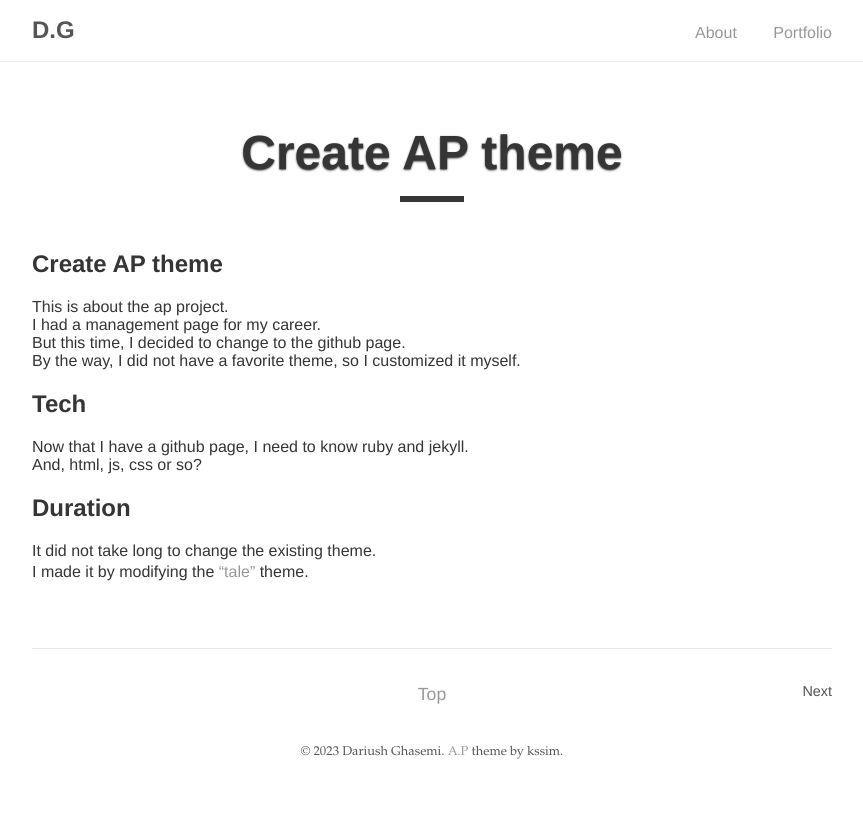
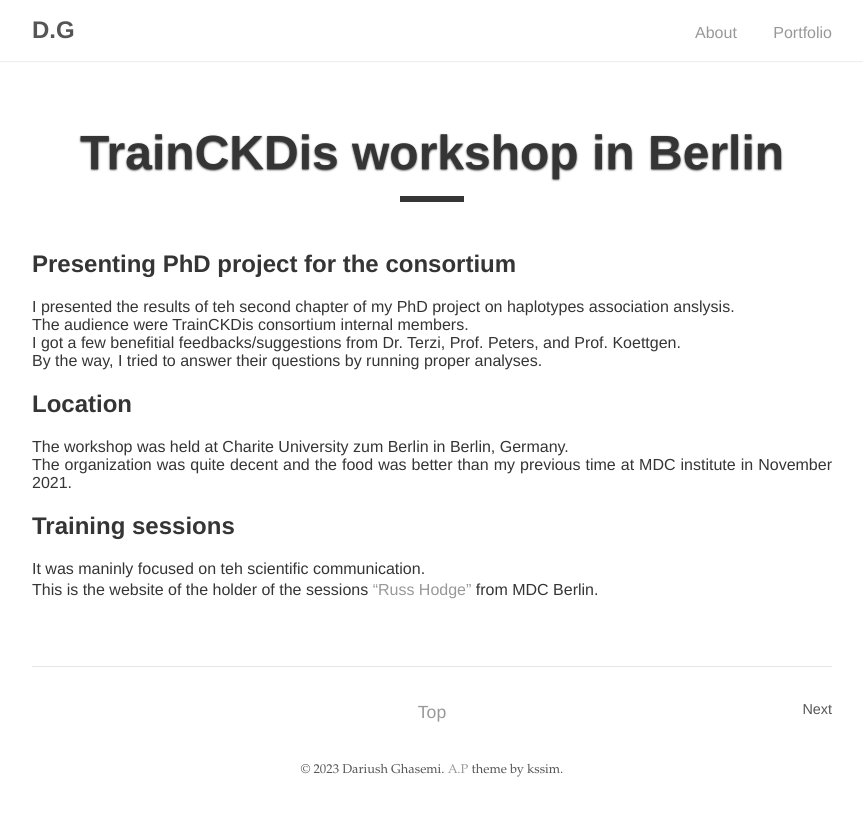
Before and after one commit to dariushghasemi/dariushghasemi.github.io, a Jekyll site: the page built from _posts/2018-03-25-create-ap.theme.md, in a window 1280 px wide. Shown: the top 816 px of the page, without its empty margins (208-1071 px from the left). Built offline with Jekyll 4.4.1, drawn with Linux system fonts in a browser that asks for light colours.

Commit message:
Charite workshop

```diff
--- a/_posts/2018-03-25-create-ap.theme.md
+++ b/_posts/2018-03-25-create-ap.theme.md
@@ -1,23 +1,23 @@
 ---
 layout: post
-title:  "Create AP theme"
-info: "Create About/Portfolio theme"
-tech : "ruby, jekyll"
-type: Toy
+title:  "TrainCKDis workshop in Berlin"
+info: "Presenting PhD project for the consortium"
+location : "Charite University in Berlin"
+date: "15-16 May 2023"
 ---
 
-## Create AP theme
-This is about the ap project.
-I had a management page for my career.
-But this time, I decided to change to the github page.
-By the way, I did not have a favorite theme, so I customized it myself.
+## Presenting PhD project for the consortium
+I presented the results of teh second chapter of my PhD project on haplotypes association anslysis.
+The audience were TrainCKDis consortium internal members.
+I got a few benefitial feedbacks/suggestions from Dr. Terzi, Prof. Peters, and Prof. Koettgen.
+By the way, I tried to answer their questions by running proper analyses.
 
 
-## Tech
-Now that I have a github page, I need to know ruby and jekyll.
-And, html, js, css or so?
+## Location
+The workshop was held at Charite University zum Berlin in Berlin, Germany.
+The organization was quite decent and the food was better than my previous time at MDC institute in November 2021.
 
 
-## Duration
-It did not take long to change the existing theme.
-I made it by modifying the ["tale"](https://github.com/chesterhow/tale) theme.
+## Training sessions
+It was maninly focused on teh scientific communication.
+This is the website of the holder of the sessions ["Russ Hodge"](https://goodsciencewriting.com/) from MDC Berlin.
```
